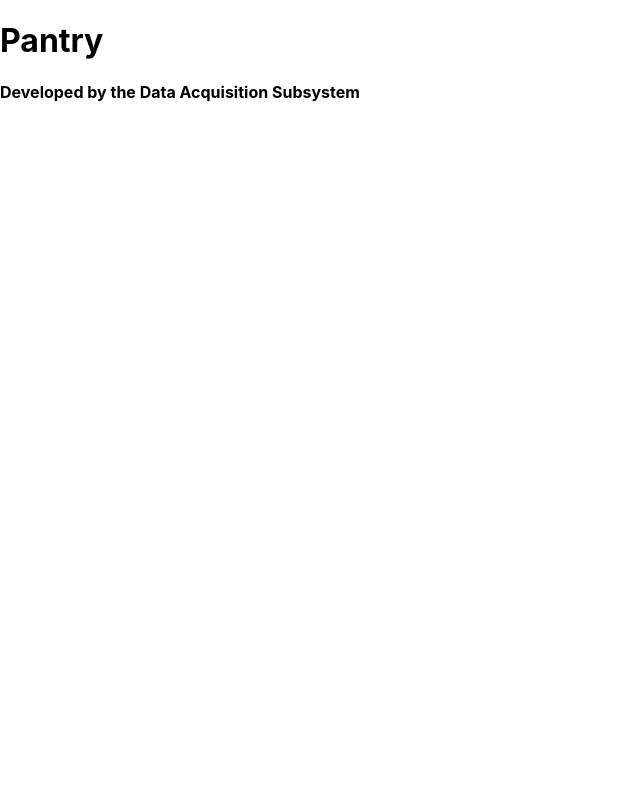
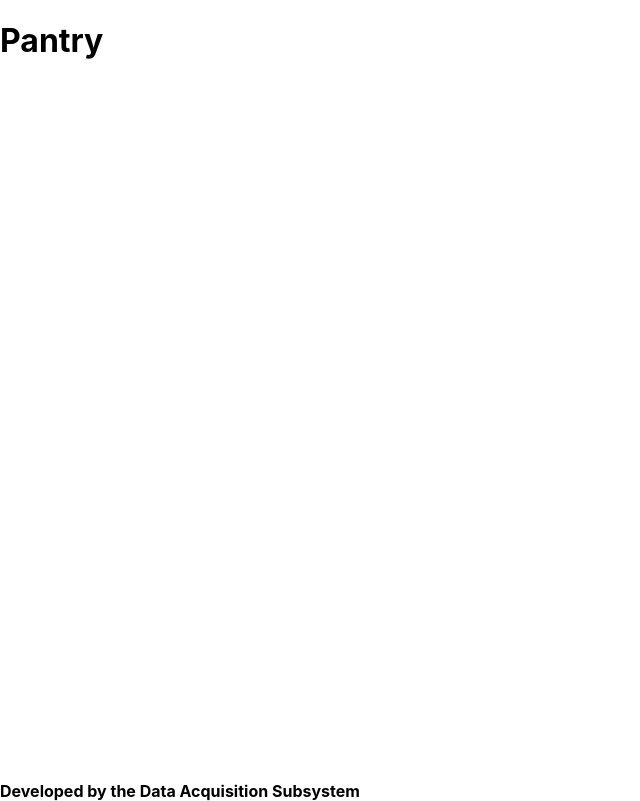
Before and after one commit to MekhiHart/LAHacks-2024, a React (Create React App) app in the folder client/: page / in a window 1280 px wide. Shown: the whole page, without its empty margins (0-640 px from the left). Built offline with nearby package versions, Linux system fonts and the light colour scheme.

Commit message:
made footer stay on the bottom of the screen

```diff
--- a/client/src/pages/Layout/components/BottomNavigation.tsx
+++ b/client/src/pages/Layout/components/BottomNavigation.tsx
@@ -1,3 +1,4 @@
+import "./index.css"
 export default function BottomNavigation(){
     return(
     <footer>
--- a/client/src/pages/Layout/components/index.css
+++ b/client/src/pages/Layout/components/index.css
@@ -0,0 +1,6 @@
+footer {
+    position: absolute;
+    bottom: 0;
+    width: 100%;
+    height: 2.5rem;            /* Footer height */
+  }
```
